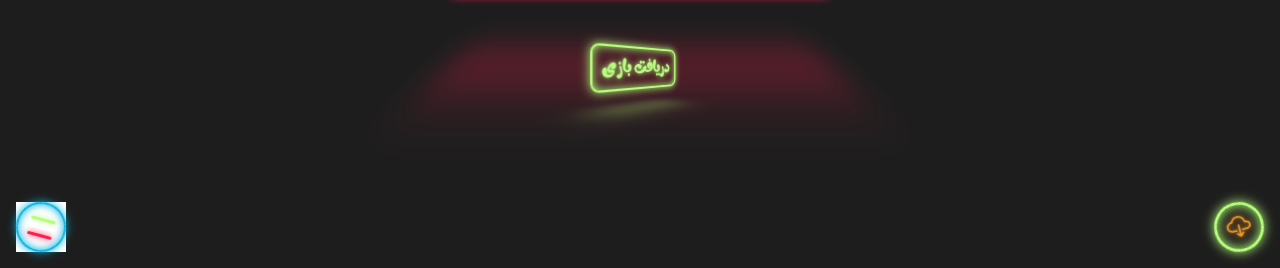
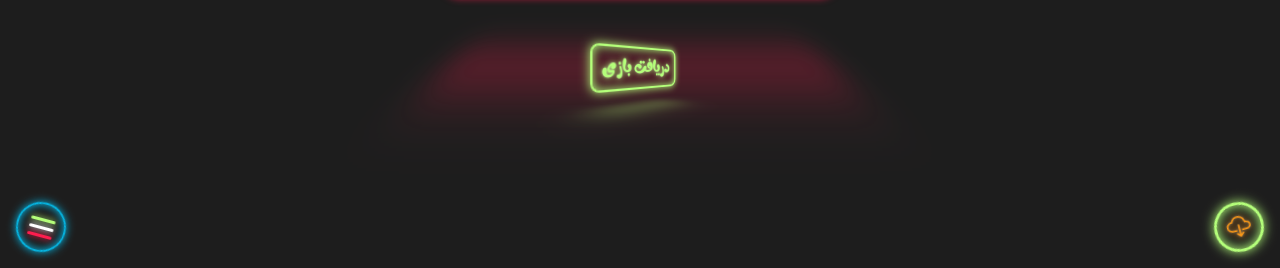
Before and after one commit to gh-mostafa/DonyayeMovazi.ir, a plain HTML site: page index.html in a window 1280 px wide. Shown: the part 532-800 px from the top of the page. Drawn offline with Linux system fonts and the light colour scheme; files whose address does not match are found by name.

Commit message:
Update index.html

```diff
--- a/index.html
+++ b/index.html
@@ -397,7 +397,7 @@
             </div>
         </die>-->
 
-        <div class="menu day">
+        <div class="menu">
             <div class="menubox">
                 <div class="mls neon-button">
                     <div class="ml1"></div>
```
